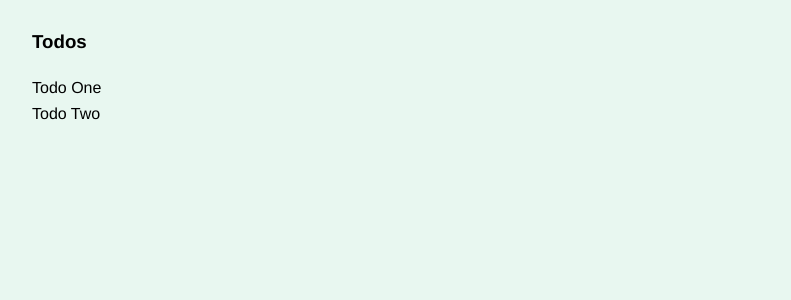
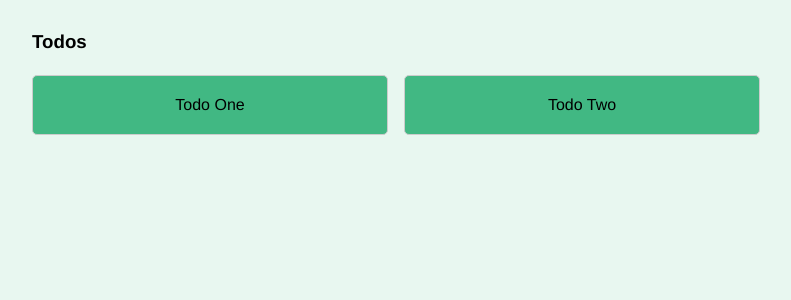
Before and after one commit to sunyonglincanada/vuex-crash-course, a Vue app: page / in a window 1280 px wide. Shown: the top 300 px of the page, without its empty margins (58-849 px from the left). Built offline with nearby package versions, Linux system fonts and the light colour scheme.

Commit message:
Styling up Todos.

```diff
--- a/src/components/Todos.vue
+++ b/src/components/Todos.vue
@@ -16,5 +16,19 @@
 };
 </script>
 
-<style>
+<style scoped>
+.todos {
+  display: grid;
+  grid-template-columns: repeat(3, 1fr);
+  grid-gap: 1rem;
+}
+.todo {
+  border: 1px solid #ccc;
+  background: #41b883;
+  padding: 1rem;
+  border-radius: 5px;
+  text-align: center;
+  position: relative;
+  cursor: pointer;
+}
 </style>
```
